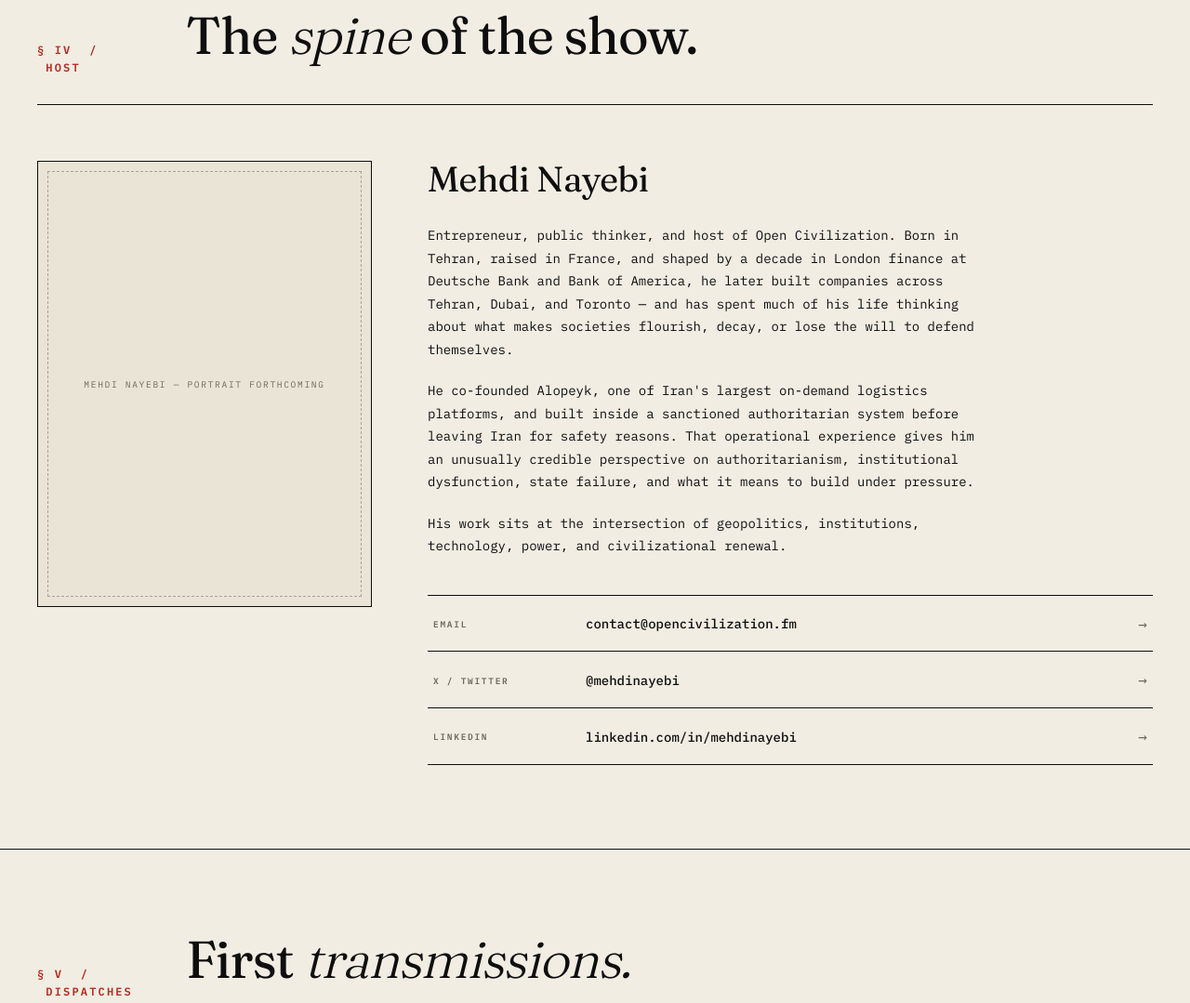
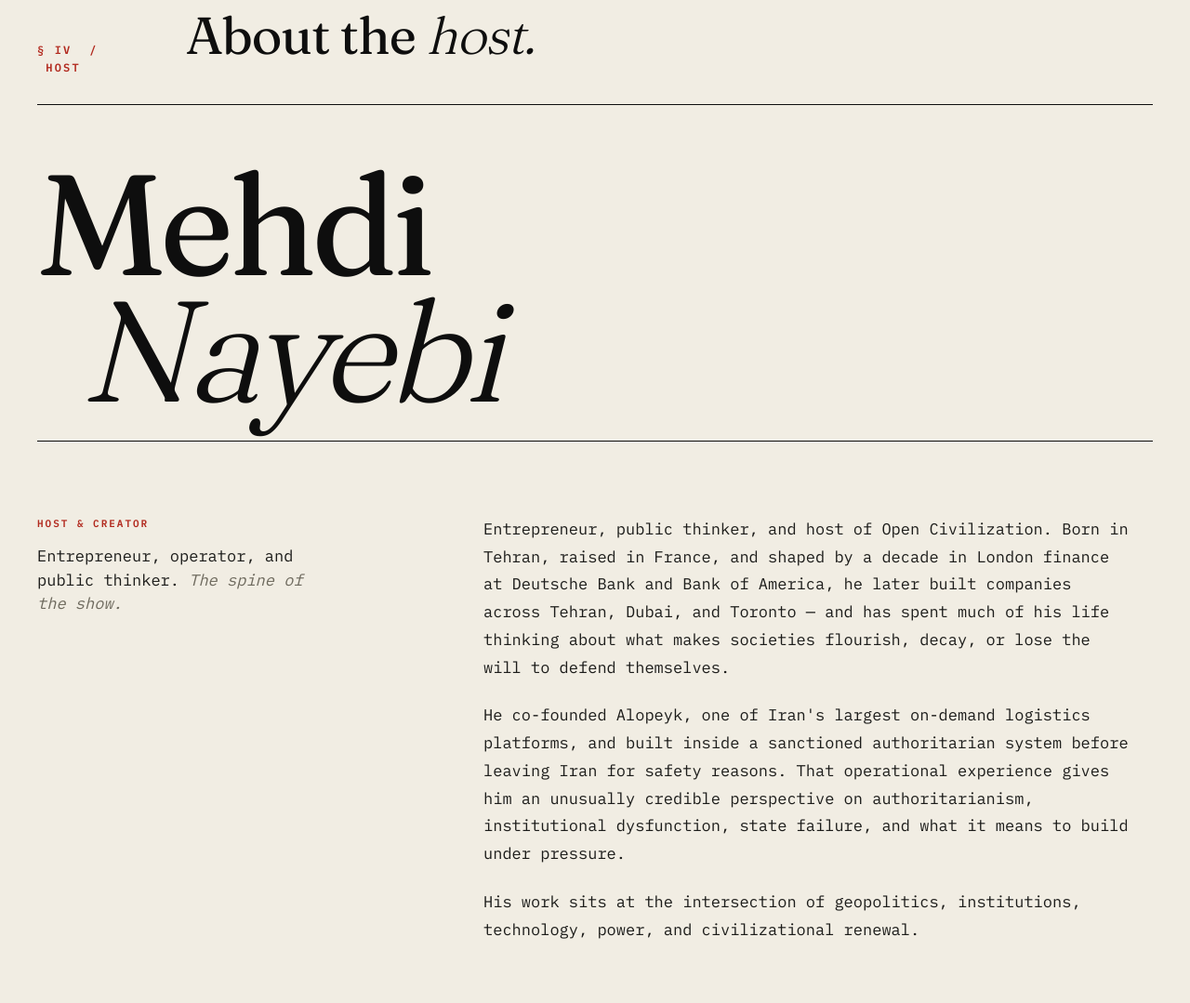
Before and after one commit to mehdinayebi/open-civilization-site, a website: page public/index.html in a window 1280 px wide. Shown: the part 3877-4956 px from the top of the page at 93% size. Drawn offline with Linux system fonts and the light colour scheme.

Commit message:
feat(host): asymmetric redesign, huge serif name, remove portrait

```diff
--- a/public/index.html
+++ b/public/index.html
@@ -355,64 +355,67 @@
   }
 
   /* ═════════════════════════════════════ § IV — HOST ═════════════════════════════════════ */
-  .host-grid {
+  .host-wrap {
     display: grid;
-    grid-template-columns: 360px 1fr;
-    gap: 60px;
+    grid-template-columns: 1fr;
+    gap: 80px;
+  }
+  .host-name-display {
+    font-family: var(--serif);
+    font-size: clamp(72px, 12vw, 180px);
+    font-weight: 400;
+    line-height: 0.88;
+    letter-spacing: -0.04em;
+    font-variation-settings: "SOFT" 0, "WONK" 1, "opsz" 144;
+    padding-bottom: 30px;
+    border-bottom: 1.5px solid var(--ink);
+  }
+  .host-name-display .first { display: block; }
+  .host-name-display .last {
+    display: block;
+    font-style: italic;
+    font-weight: 300;
+    margin-left: 0.3em;
+  }
+  .host-sub-grid {
+    display: grid;
+    grid-template-columns: 1fr 1.8fr;
+    gap: 80px;
     align-items: start;
   }
-  .host-photo {
-    aspect-ratio: 3 / 4;
-    background: var(--paper-2);
-    border: 1.5px solid var(--ink);
-    position: relative;
-    overflow: hidden;
+  .host-label {
+    font-size: 11px;
+    text-transform: uppercase;
+    letter-spacing: 0.18em;
+    color: var(--red);
+    font-weight: 600;
   }
-  .host-photo::after {
-    content: 'MEHDI NAYEBI — PORTRAIT FORTHCOMING';
-    position: absolute;
-    inset: 0;
-    display: flex;
-    align-items: center;
-    justify-content: center;
-    font-size: 9.5px;
-    letter-spacing: 0.18em;
-    text-transform: uppercase;
-    color: var(--muted);
-    text-align: center;
-    padding: 20px;
+  .host-role {
+    margin-top: 14px;
+    font-size: 17px;
+    line-height: 1.5;
+    color: var(--ink-2);
+    max-width: 28ch;
   }
-  .host-photo::before {
-    content: '';
-    position: absolute;
-    inset: 10px;
-    border: 1px dashed var(--muted-2);
+  .host-role em { font-style: italic; color: var(--muted); }
+  .host-bio p {
+    font-size: 17px;
+    line-height: 1.75;
+    margin-bottom: 22px;
+    max-width: 68ch;
+    color: var(--ink-2);
   }
-  .host-bio h3 {
-    font-family: var(--serif);
-    font-size: 38px;
-    font-weight: 400;
-    line-height: 1.05;
-    letter-spacing: -0.015em;
-    margin-bottom: 28px;
-    font-variation-settings: "SOFT" 0, "WONK" 1, "opsz" 144;
-  }
-  .host-bio p {
-    font-size: 14px;
-    line-height: 1.75;
-    margin-bottom: 20px;
-    max-width: 70ch;
-  }
+  .host-bio p:last-child { margin-bottom: 0; }
   .host-connect {
-    margin-top: 40px;
+    margin-top: 20px;
     border-top: 1.5px solid var(--ink);
   }
   .connect-row {
     display: grid;
-    grid-template-columns: 140px 1fr 30px;
-    gap: 24px;
+    grid-template-columns: 180px 1fr 30px;
+    gap: 30px;
     align-items: center;
-    padding: 18px 6px 16px;
+    padding: 22px 6px 20px;
     border-bottom: 1px solid var(--ink);
     transition: background .2s, padding .25s;
   }
@@ -422,19 +425,19 @@
   }
   .connect-row:hover .arrow { transform: translateX(4px); color: var(--red); }
   .connect-row .k {
-    font-size: 9.5px;
+    font-size: 11px;
     text-transform: uppercase;
     letter-spacing: 0.18em;
     color: var(--muted);
     font-weight: 600;
   }
   .connect-row .v {
-    font-size: 14px;
+    font-size: 16px;
     font-weight: 500;
     color: var(--ink);
   }
   .connect-row .arrow {
-    font-size: 16px;
+    font-size: 18px;
     text-align: right;
     color: var(--muted);
     transition: transform .2s, color .2s;
@@ -826,8 +829,8 @@
     .doctrine-row { grid-template-columns: 60px 1fr; gap: 20px; }
     .doctrine-gloss, .doctrine-tag { grid-column: 2; }
     .doctrine-tag { text-align: left; margin-top: 8px; }
-    .host-grid { grid-template-columns: 1fr; gap: 40px; }
-    .host-photo { max-width: 360px; }
+    .host-sub-grid { grid-template-columns: 1fr; gap: 40px; }
+    .host-name-display { font-size: clamp(56px, 18vw, 120px); }
     .connect-row { grid-template-columns: 100px 1fr 20px; gap: 14px; padding: 16px 4px; }
     .connect-row .v { font-size: 12px; word-break: break-all; }
     .tx-row { grid-template-columns: 60px 1fr; gap: 12px; }
@@ -852,8 +855,9 @@
     .doctrine-row { grid-template-columns: 50px 1fr; padding: 26px 0 22px; }
     .doctrine-num { font-size: 34px; }
     .doctrine-name { font-size: 20px; }
-    .connect-row { grid-template-columns: 1fr; gap: 4px; }
+    .connect-row { grid-template-columns: 1fr; gap: 4px; padding: 16px 4px; }
     .connect-row .arrow { display: none; }
+    .connect-row .v { font-size: 14px; word-break: break-all; }
   }
 </style>
 </head>
@@ -1017,16 +1021,27 @@
 <section class="section" id="host">
   <div class="section-head">
     <div class="section-num">§ IV &nbsp;/ &nbsp;Host</div>
-    <h2 class="section-title">The <em>spine</em> of the show.</h2>
+    <h2 class="section-title">About the <em>host.</em></h2>
   </div>
 
-  <div class="host-grid">
-    <div class="host-photo"></div>
+  <div class="host-wrap">
+    <div class="host-name-display">
+      <span class="first">Mehdi</span>
+      <span class="last">Nayebi</span>
+    </div>
+
+    <div class="host-sub-grid">
+      <div class="host-meta-col">
+        <div class="host-label">Host &amp; Creator</div>
+        <p class="host-role">Entrepreneur, operator, and public thinker. <em>The spine of the show.</em></p>
+      </div>
+
       <div class="host-bio">
-      <h3>Mehdi Nayebi</h3>
         <p>Entrepreneur, public thinker, and host of Open Civilization. Born in Tehran, raised in France, and shaped by a decade in London finance at Deutsche Bank and Bank of America, he later built companies across Tehran, Dubai, and Toronto &mdash; and has spent much of his life thinking about what makes societies flourish, decay, or lose the will to defend themselves.</p>
         <p>He co-founded Alopeyk, one of Iran's largest on-demand logistics platforms, and built inside a sanctioned authoritarian system before leaving Iran for safety reasons. That operational experience gives him an unusually credible perspective on authoritarianism, institutional dysfunction, state failure, and what it means to build under pressure.</p>
         <p>His work sits at the intersection of geopolitics, institutions, technology, power, and civilizational renewal.</p>
+      </div>
+    </div>
 
     <div class="host-connect">
       <a href="mailto:contact@opencivilization.fm" class="connect-row">
@@ -1044,7 +1059,6 @@
         <span class="v">linkedin.com/in/mehdinayebi</span>
         <span class="arrow">→</span>
       </a>
-      </div>
     </div>
   </div>
 </section>
```
Lines whose indentation alone changed are shown as unchanged.
